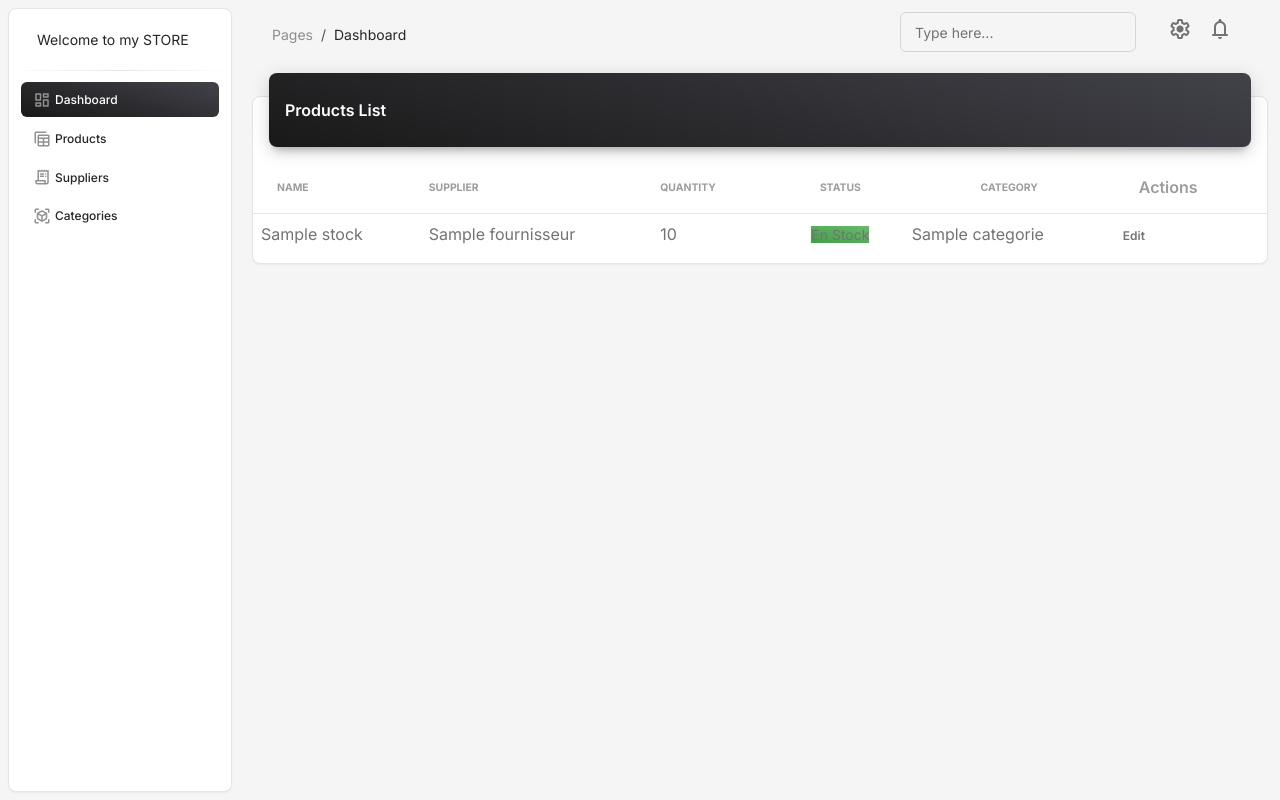
After one commit to Abdelkaderbh/store-project-django, a Django app: page /products/ in a window 1280 px wide. The commit adds this page. Run offline with Django 5.2, Linux system fonts and the light colour scheme; tables that the repository leaves empty hold one stand-in row (values such as "Sample post"); some libraries are stand-ins or nearby versions.

Commit message:
feature: get all products

```diff
--- a/store/models.py
+++ b/store/models.py
@@ -24,6 +24,7 @@ class Categorie(models.Model):
 class Stock(models.Model):
     product_name = models.CharField(max_length=255)
     quantity = models.IntegerField()
+    status = models.BooleanField(default=True)
     price = models.DecimalField(max_digits=10, decimal_places=2)
     category = models.ForeignKey(Categorie, on_delete=models.CASCADE, related_name="stocks")
     fournisseur = models.ForeignKey(Fournisseur, on_delete=models.CASCADE,related_name='stocks',null=True)
--- /dev/null
+++ b/store/templates/products.html
@@ -0,0 +1,74 @@
+{% extends 'base.html' %} {% block title %}Products{% endblock %}
+{% block content %}
+<div class="container-fluid py-2">
+  <div class="row">
+    <div class="col-12">
+      <div class="card my-4">
+        <div class="card-header p-0 position-relative mt-n4 mx-3 z-index-2">
+          <div class="bg-gradient-dark shadow-dark border-radius-lg pt-4 pb-3">
+            <h6 class="text-white text-capitalize ps-3">Products List</h6>
+          </div>
+        </div>
+        <div class="card-body px-0 pb-2">
+          <div class="table-responsive p-0">
+            <table class="table align-items-center mb-0">
+              <thead>
+                <tr>
+                  <th
+                    class="text-uppercase text-secondary text-xxs font-weight-bolder opacity-7"
+                  >
+                    Name
+                  </th>
+                  <th
+                    class="text-uppercase text-secondary text-xxs font-weight-bolder opacity-7 ps-2"
+                  >
+                    Supplier
+                  </th>
+                  <th
+                    class="text-uppercase text-secondary text-xxs font-weight-bolder opacity-7 ps-2"
+                  >
+                    Quantity
+                  </th>
+                  <th
+                    class="text-center text-uppercase text-secondary text-xxs font-weight-bolder opacity-7"
+                  >
+                    Status
+                  </th>
+                  <th
+                    class="text-center text-uppercase text-secondary text-xxs font-weight-bolder opacity-7"
+                  >
+                    Category
+                  </th>
+                  <th class="text-secondary opacity-7">Actions</th>
+                </tr>
+              </thead>
+              <tbody>
+                {% for product in products %}
+                <tr>
+                  <td>{{ product.product_name }}</td>
+                  <td>{{ product.fournisseur.name }}</td>
+                  <td>{{ product.quantity }}</td>
+                  <td class="align-middle text-center text-sm">
+                    <span
+                      class="{% if product.status %}bg-gradient-success{% else %}bg-gradient-secondary{% endif %}"
+                    >
+                      {% if product.status %} En Stock {% else %} Hors Stock {% endif %}
+                    </span>
+                  </td>
+                  <td>{{ product.category.name }}</td>
+                  <td class="align-middle">
+                    <a href="" class="text-secondary font-weight-bold text-xs"
+                      >Edit</a
+                    >
+                  </td>
+                </tr>
+                {% endfor %}
+              </tbody>
+            </table>
+          </div>
+        </div>
+      </div>
+    </div>
+  </div>
+</div>
+{% endblock %}
--- a/store/templates/sidebar.html
+++ b/store/templates/sidebar.html
@@ -30,7 +30,7 @@
         </a>
       </li>
       <li class="nav-item">
-        <a class="nav-link text-dark" href="../pages/tables.html">
+        <a class="nav-link text-dark" href={% url 'products' %}>
           <i class="material-symbols-rounded opacity-5">table_view</i>
           <span class="nav-link-text ms-1">Products</span>
         </a>
--- a/store/urls.py
+++ b/store/urls.py
@@ -2,5 +2,6 @@ from django.urls import path
 from . import views
 
 urlpatterns = [
-    path('dashboard/',views.dashboard_view,name='dashboard')
+    path('dashboard/',views.dashboard_view,name='dashboard'),
+    path('products/',views.products_all_view,name='products')
 ]
--- a/store/views.py
+++ b/store/views.py
@@ -1,4 +1,9 @@
 from django.shortcuts import render
+from store.models import Stock
 
 def dashboard_view(request):
-    return render (request,template_name='dashboard.html')
+    return render (request,'dashboard.html')
+
+def products_all_view(request):
+    products = Stock.objects.all()
+    return render (request,'products.html',{'products':products})
```
Also changed, not shown: store/migrations/0004_stock_status.py (added).
